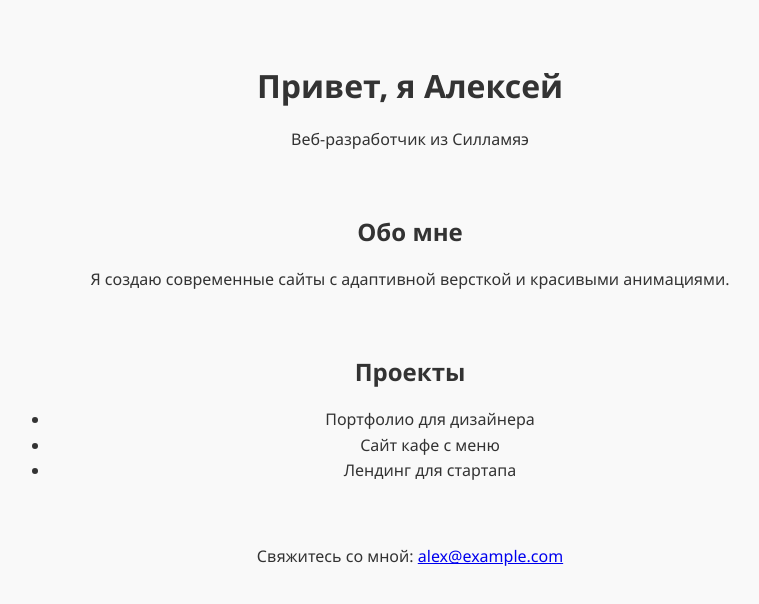
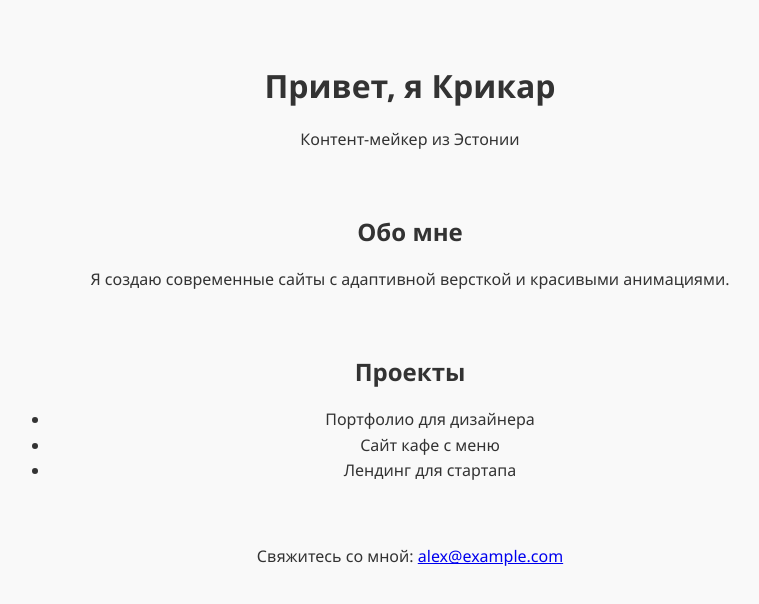
Before and after one commit to KriKarkevits/krikar, a plain HTML site: page index.html in a window 1280 px wide. Shown: the whole page, without its empty margins (230-989 px from the left). Drawn offline with Linux system fonts and the light colour scheme.

Commit message:
Update index.html

```diff
--- a/index.html
+++ b/index.html
@@ -8,8 +8,8 @@
 </head>
 <body>
   <header class="fade-in">
-    <h1>Привет, я Алексей</h1>
-    <p>Веб-разработчик из Силламяэ</p>
+    <h1>Привет, я Крикар</h1>
+    <p>Контент-мейкер из Эстонии</p>
   </header>
 
   <section class="about slide-up">
```
